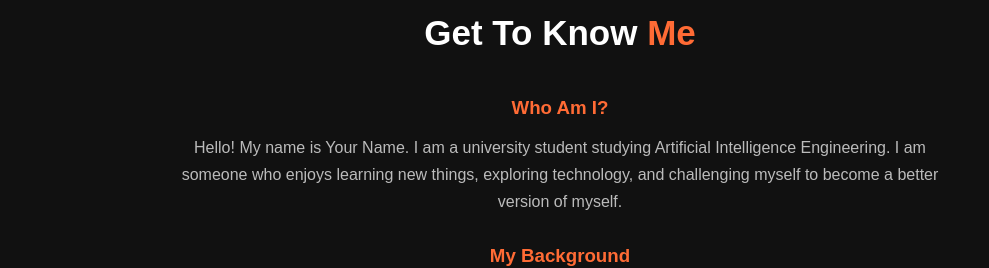
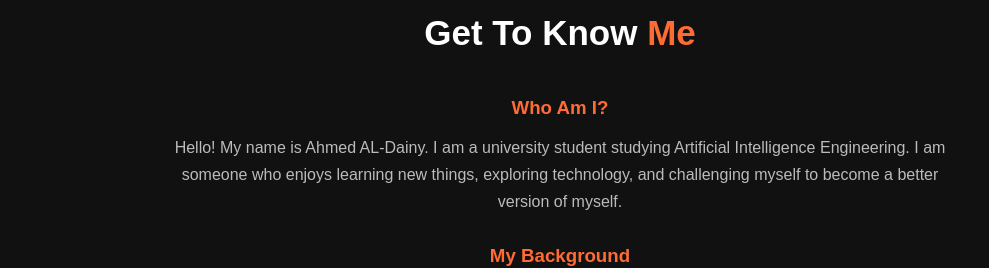
Before and after one commit to harigaa10/personal-website, a plain HTML site: page index.html in a window 1280 px wide. Shown: the part 840-1108 px from the top of the page, without its empty margins (80-1069 px from the left). Drawn offline with Linux system fonts and the light colour scheme.

Commit message:
Add files via upload

```diff
--- a/index.html
+++ b/index.html
@@ -57,7 +57,7 @@
         <h3>Who Am I?</h3>
 
         <p>
-            Hello! My name is Your Name. I am a university student
+            Hello! My name is Ahmed AL-Dainy. I am a university student
             studying Artificial Intelligence Engineering.
 
             I am someone who enjoys learning new things, exploring
```
